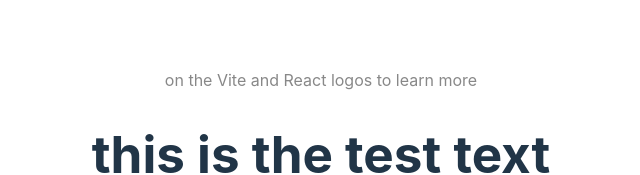
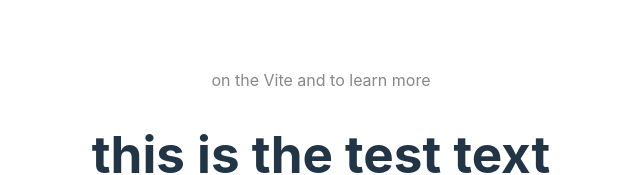
Before and after one commit to dhanrajmohan23/git-op, a React (Vite) app: page / in a window 1280 px wide. Shown: the part 346-521 px from the top of the page, without its empty margins (319-959 px from the left). Built offline with nearby package versions, Linux system fonts and the light colour scheme.

Commit message:
react logos removed

```diff
--- a/src/App.jsx
+++ b/src/App.jsx
@@ -15,7 +15,7 @@ function App() {
         </p>
       </div>
       <p className="read-the-docs">
-         on the Vite and React logos to learn more
+         on the Vite and to learn more
       </p>
       <h1>this is the test text</h1>
     </>
```
